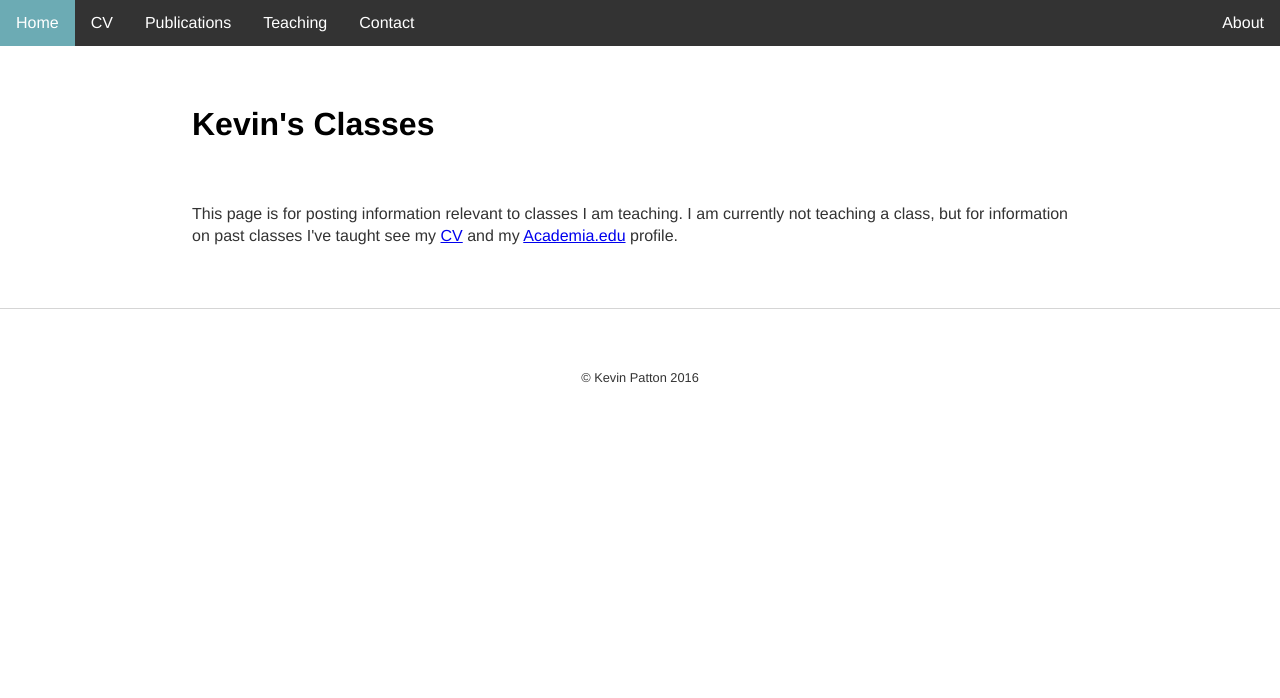
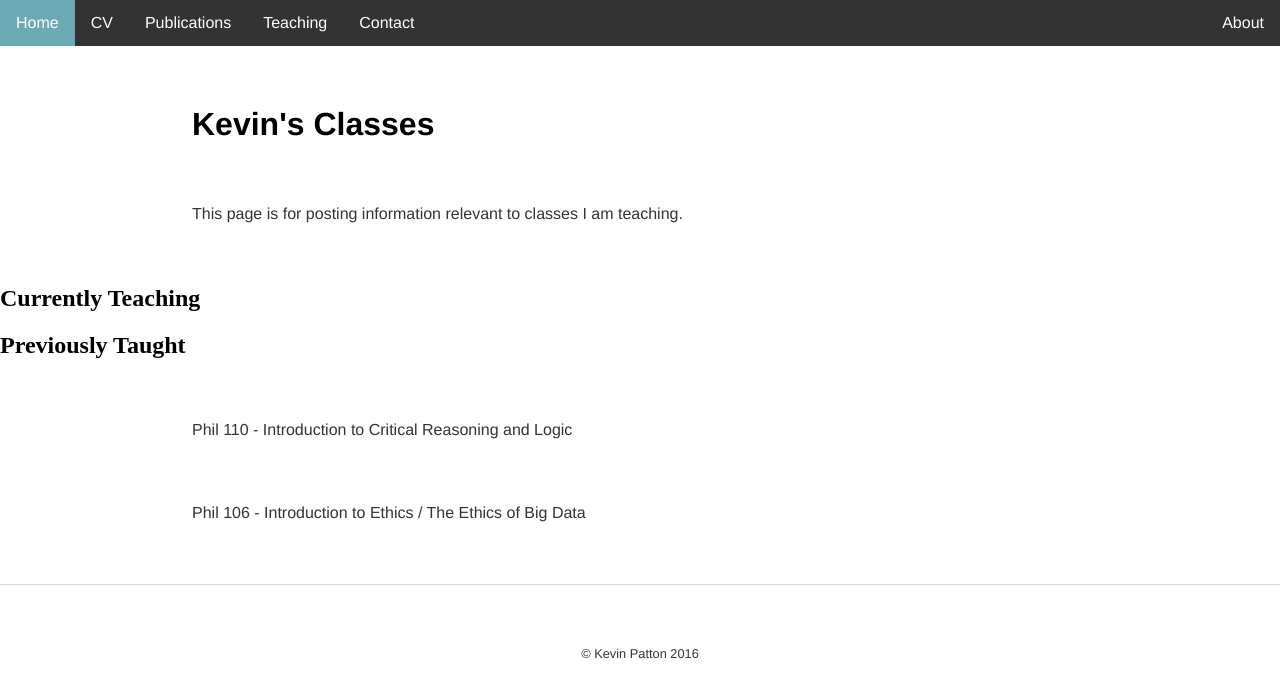
Before and after one commit to kevinjpatton/kevinjpatton.github.io, a Jekyll site: the page built from teaching/index.html, in a window 1280 px wide. Shown: the top 698 px of the page. Built offline with Jekyll 4.4.1, drawn with Linux system fonts in a browser that asks for light colours; Markdown is read by kramdown in place of the engine named in the settings.

Commit message:
Update index.html

```diff
--- a/teaching/index.html
+++ b/teaching/index.html
@@ -3,4 +3,10 @@ layout: default
 title: Kevin's Classes
 ---
 <h1>{{ page.title }}</h1>
-<p>This page is for posting information relevant to classes I am teaching.  I am currently not teaching a class, but for information on past classes I've taught see my <a href="/CV">CV</a> and my <a href="https://un-lincoln.academia.edu/KevinPatton" target="_blank">Academia.edu</a> profile.</p>
+<p>This page is for posting information relevant to classes I am teaching.</p>
+
+<h2>Currently Teaching</h2>
+
+<h2>Previously Taught</h2>
+<p>Phil 110 - Introduction to Critical Reasoning and Logic</p>
+<p>Phil 106 - Introduction to Ethics / The Ethics of Big Data</p>
```
